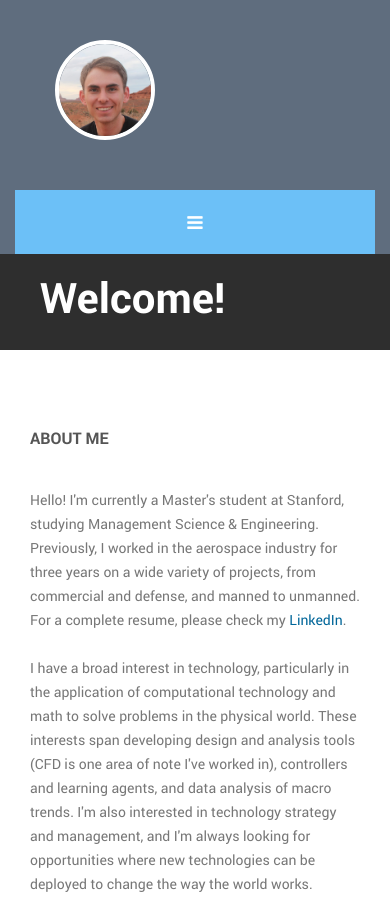
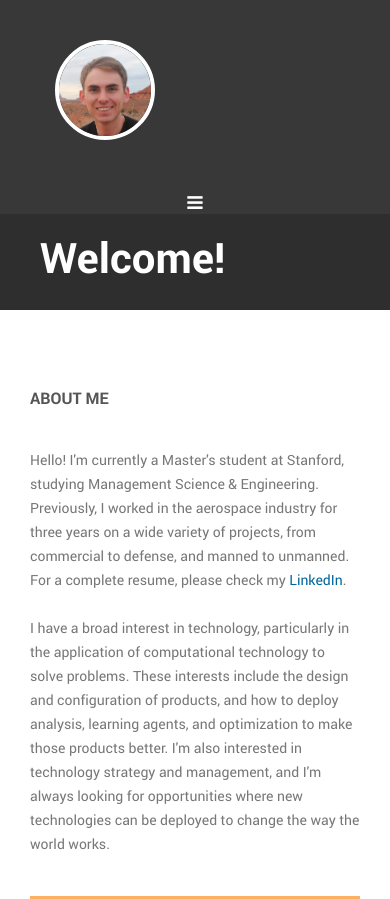
Before and after one commit to a-dallas/a-dallas.github.io, a plain HTML site: page index.html in a window 390 px wide. Shown: the top 899 px of the page. Drawn offline with Linux system fonts and the light colour scheme.

Commit message:
Some minor text edits and color changes

```diff
--- a/css/templatemo-style.css
+++ b/css/templatemo-style.css
@@ -380,7 +380,7 @@ h3.profile-title {
 }
 
 .responsive-header {
-  background: #5f6d7e;
+  background: #383838;
   text-align: center;
 }
 @media screen and (max-width: 992px) {
@@ -432,9 +432,9 @@ h3.profile-title {
 .toggle-menu {
   width: 100%;
   display: block;
-  padding: 20px;
+  /*padding: 20px;*/
   margin-top: 30px;
-  background: #6cc0f7;
+  background: #383838;
   color: white;
   font-size: 18px;
 }
--- a/index.html
+++ b/index.html
@@ -106,12 +106,12 @@
                         <div class="col-md-12">
                             <h4 class="widget-title">About Me</h4>
                             <p>Hello! I'm currently a Master's student at Stanford, studying Management Science & Engineering.
-                            Previously, I worked in the aerospace industry for three years on a wide variety of projects, from commercial and defense, and manned to unmanned.
+                            Previously, I worked in the aerospace industry for three years on a wide variety of projects, from commercial to defense, and manned to unmanned.
                             For a complete resume, please check my <a href="https://www.linkedin.com/in/andrew-dallas-a2ba3a92/">LinkedIn</a>.
                             <br> <br>
-                            I have a broad interest in technology, particularly in the application of computational technology and math to solve problems
-                            in the physical world. These interests span developing design and analysis tools (CFD is one area of note I've worked in),
-                            controllers and learning agents, and data analysis of macro trends. I'm also interested in
+                            I have a broad interest in technology, particularly in the application of computational technology to solve problems.
+                            These interests include the design and configuration of products, and how to deploy analysis, learning agents,
+                            and optimization to make those products better. I'm also interested in
                             technology strategy and management, and I'm always looking for opportunities where new technologies can be deployed
                             to change the way the world works.
                         </div>
```
